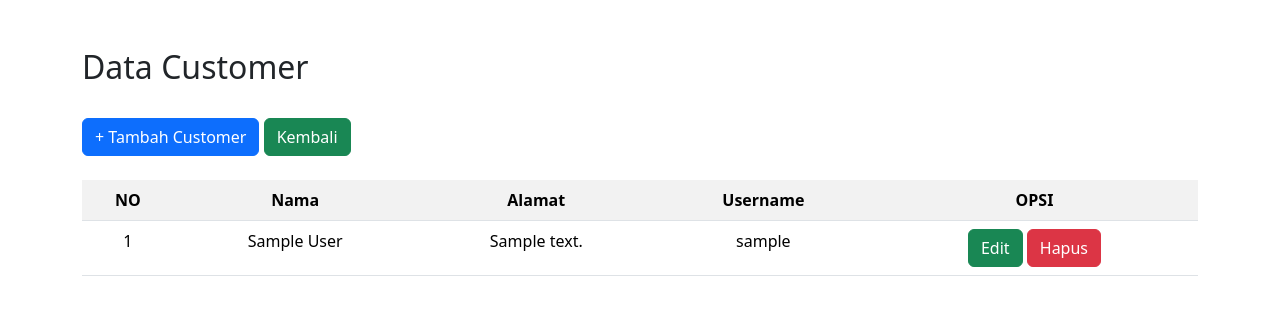
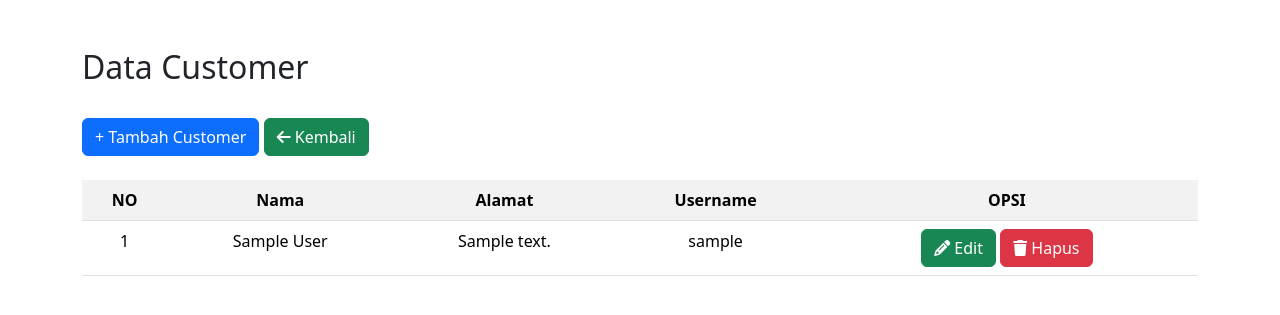
Before and after one commit to deknaa/laundry-app-tugas, a PHP site: page /customer/customer_view.php in a window 1280 px wide. Shown: the part 56-371 px from the top of the page. Run offline with PHP 8.4, Linux system fonts and the light colour scheme; tables that the repository leaves empty or names only in its code hold one stand-in row (values such as "Sample post"); some libraries are stand-ins or nearby versions.

Commit message:
feat(customer): add icons

```diff
--- a/customer/customer_view.php
+++ b/customer/customer_view.php
@@ -29,7 +29,7 @@
 	<h2>Data Customer</h2>
 	<br/>
 	<a href="customer_add.php" class="btn btn-primary">+ Tambah Customer</a>
-	<a href="../index.php" class="btn btn-success">Kembali</a>
+	<a href="../index.php" class="btn btn-success"><i class="fa-solid fa-arrow-left"></i> Kembali</a>
 	<br/>
 	<br/>
 	<table class="table table-striped table-hover text-center">
@@ -51,8 +51,8 @@
 				<td><?php echo $d['alamat']; ?></td>
 				<td><?php echo $d['username']; ?></td>
 				<td>
-					<a href="customer_edit.php?id=<?php echo $d['id']; ?>" class="btn btn-success">Edit</a>
-					<a href="customer_delete.php?id=<?php echo $d['id']; ?>" class="btn btn-danger">Hapus</a>
+					<a href="customer_edit.php?id=<?php echo $d['id']; ?>" class="btn btn-success"><i class="fa-solid fa-pencil"></i> Edit</a>
+					<a href="customer_delete.php?id=<?php echo $d['id']; ?>" class="btn btn-danger"><i class="fa-solid fa-trash"></i> Hapus</a>
 				</td>
 			</tr>
 			<?php
@@ -81,5 +81,6 @@
 
     </div>
     <script src="https://cdn.jsdelivr.net/npm/bootstrap@5.3.3/dist/js/bootstrap.bundle.min.js" integrity="sha384-YvpcrYf0tY3lHB60NNkmXc5s9fDVZLESaAA55NDzOxhy9GkcIdslK1eN7N6jIeHz" crossorigin="anonymous"></script>
+    <script src="https://kit.fontawesome.com/fb97ee2ace.js" crossorigin="anonymous"></script>
 </body>
 </html>
```
